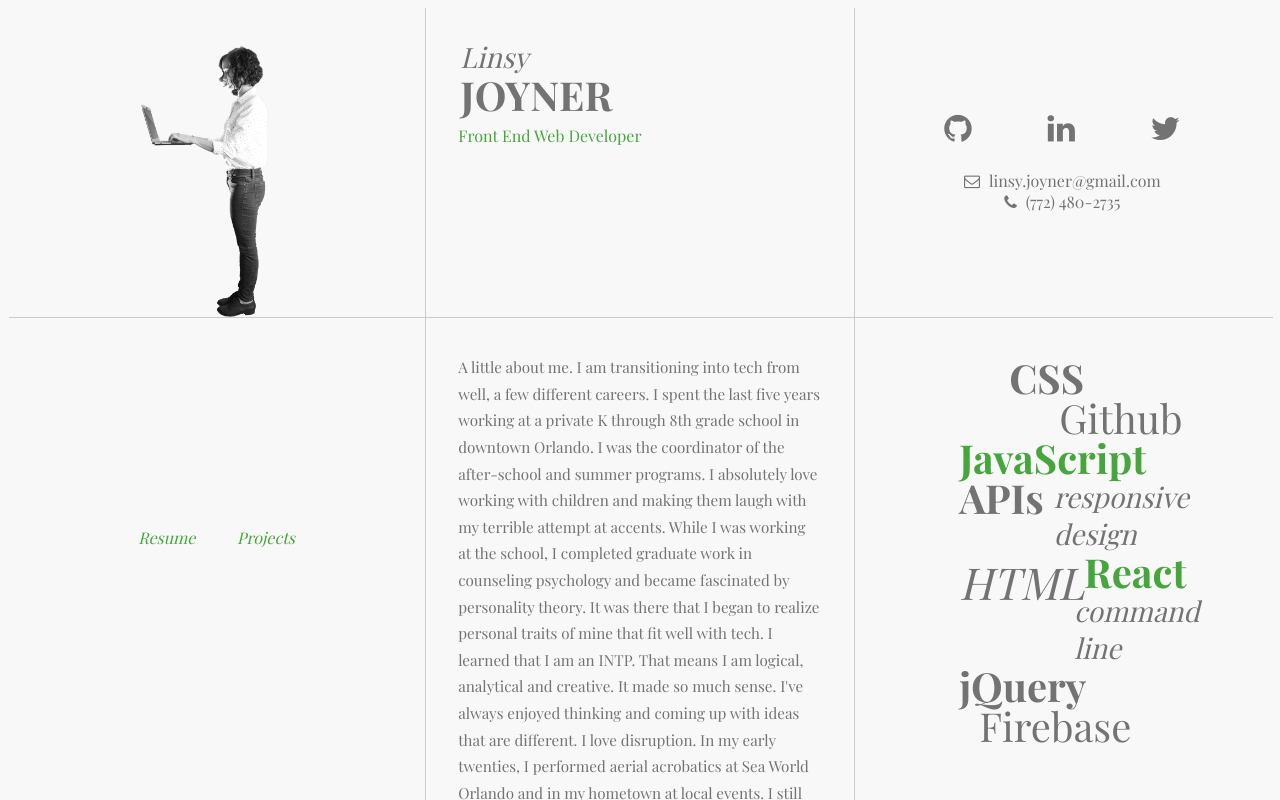
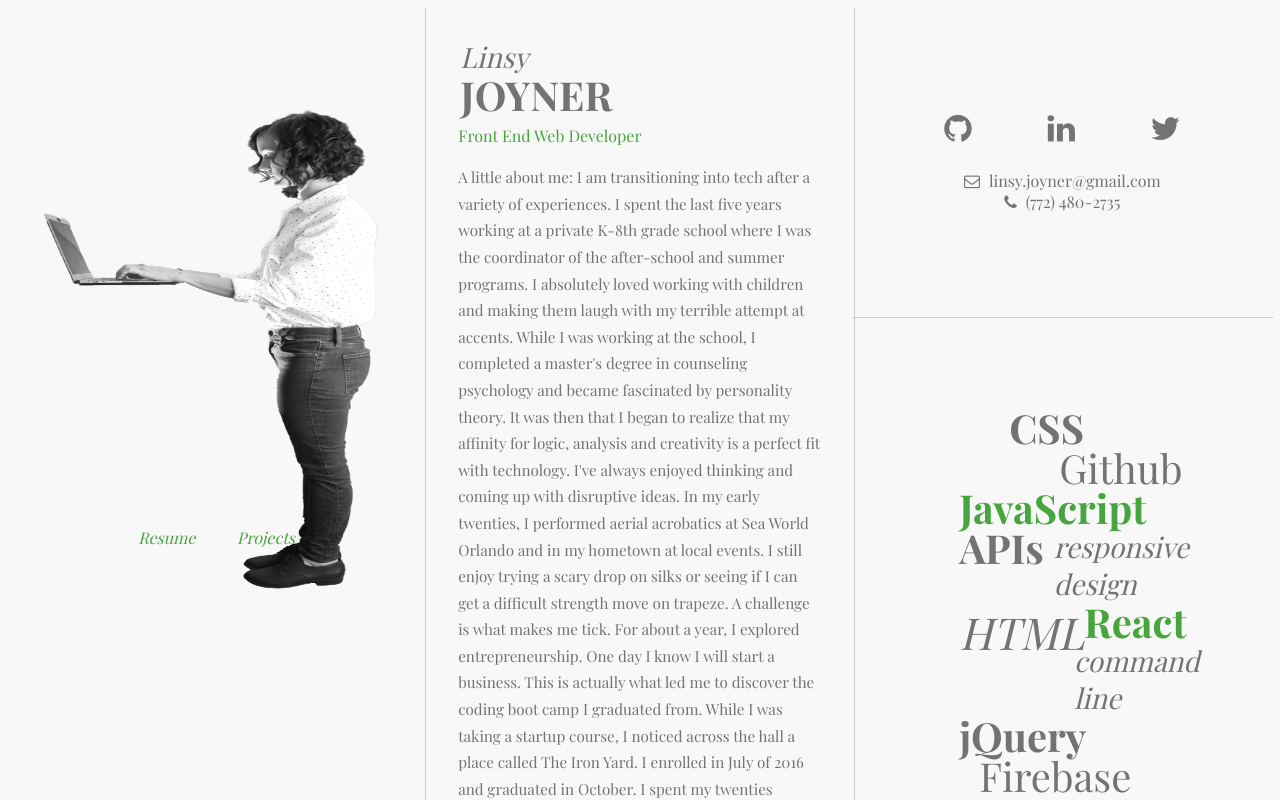
Before and after one commit to linsydeanna/portfolio, a plain HTML site: page index.html in a window 1280 px wide. Shown: the top 800 px of the page. Drawn offline with nearby package versions, Linux system fonts and the light colour scheme; a web font is replaced by a local one.

Commit message:
centered the skills and cropped the photo

```diff
--- a/index.html
+++ b/index.html
@@ -16,7 +16,7 @@
   <div class="top">
   <div class="name-and-pic">
 <div class="picture">
-  <img src="linsy_standing_small_edit2.png" alt="me">
+    <img src="linsy-standing.png" alt="me">
 </div>
 <div class="name">
   <div class="Linsy">Linsy</div>
@@ -56,11 +56,11 @@
 </div>
 <div class="about">
   <p>
-    A little about me. I am transitioning into tech from well, a few different careers.
-    I spent the last five years working at a private K through 8th grade school in downtown Orlando. I was the coordinator of the after-school and summer programs. I absolutely love working with children and making them laugh with my terrible attempt at accents.
-    While I was working at the school, I completed graduate work in counseling psychology and became fascinated by personality theory. It was there that I began to realize personal traits of mine that fit well with tech. I learned that I am an INTP. That means I am logical, analytical and creative. It made so much sense. I've always enjoyed thinking and coming up with ideas that are different. I love disruption.
+    A little about me: I am transitioning into tech after a variety of experiences.
+    I spent the last five years working at a private K-8th grade school where I was the coordinator of the after-school and summer programs. I absolutely loved working with children and making them laugh with my terrible attempt at accents.
+    While I was working at the school, I completed a master's degree in counseling psychology and became fascinated by personality theory. It was then that I began to realize that my affinity for logic, analysis and creativity is a perfect fit with technology. I've always enjoyed thinking and coming up with disruptive ideas.
     In my early twenties, I performed aerial acrobatics at Sea World Orlando and in my hometown at local events. I still enjoy trying a scary drop on silks or seeing if I can get a difficult strength move on trapeze. A challenge is what makes me tick.
-    For about a year, I explored entrepreneurship. One day I know I will start a business. This is actually what led me to discover the coding boot camp I graduated from. While I was taking a launching lean start-up course, I noticed across the hall a place called The Iron Yard. I enrolled in July of 2016 and graduated in October.
+    For about a year, I explored entrepreneurship. One day I know I will start a business. This is actually what led me to discover the coding boot camp I graduated from. While I was taking a startup course, I noticed across the hall a place called The Iron Yard. I enrolled in July of 2016 and graduated in October.
     I spent my twenties searching for a best-fit career and refusing to settle for less. I have found this in web development.
   </p>
 </div>
--- a/main.css
+++ b/main.css
@@ -162,18 +162,17 @@ body {
   width: 100%;
   flex-basis: 0;
   flex-grow: 1;
-  border-bottom: 1px #ccc solid;
   text-align: center;
 }
 
 .picture img {
-  width: 220px;
-  height: 330px;
-  margin-top: -21px;
+  width: 90%;
+  height: 155%;
+  top: 50%;
+  margin: 100px 0px;
 }
 
 .name {
-  border-bottom: 1px #ccc solid;
   width: 100%;
   flex-basis: 0;
   flex-grow: 1;
@@ -307,13 +306,15 @@ a:visited {
   font-size: 0.95em;
   line-height: 1.75;
   box-sizing: border-box;
-  padding-top: 315px;
+  padding-top: 125px;
 }
 
 .skills {
   border-bottom: 1px #ccc solid;
   flex-basis: 0;
   flex-grow: 1;
+  display: flex;
+  align-items: center;
   box-sizing: border-box;
 }
 
```
Also changed, not shown: linsy-standing.png (added).
